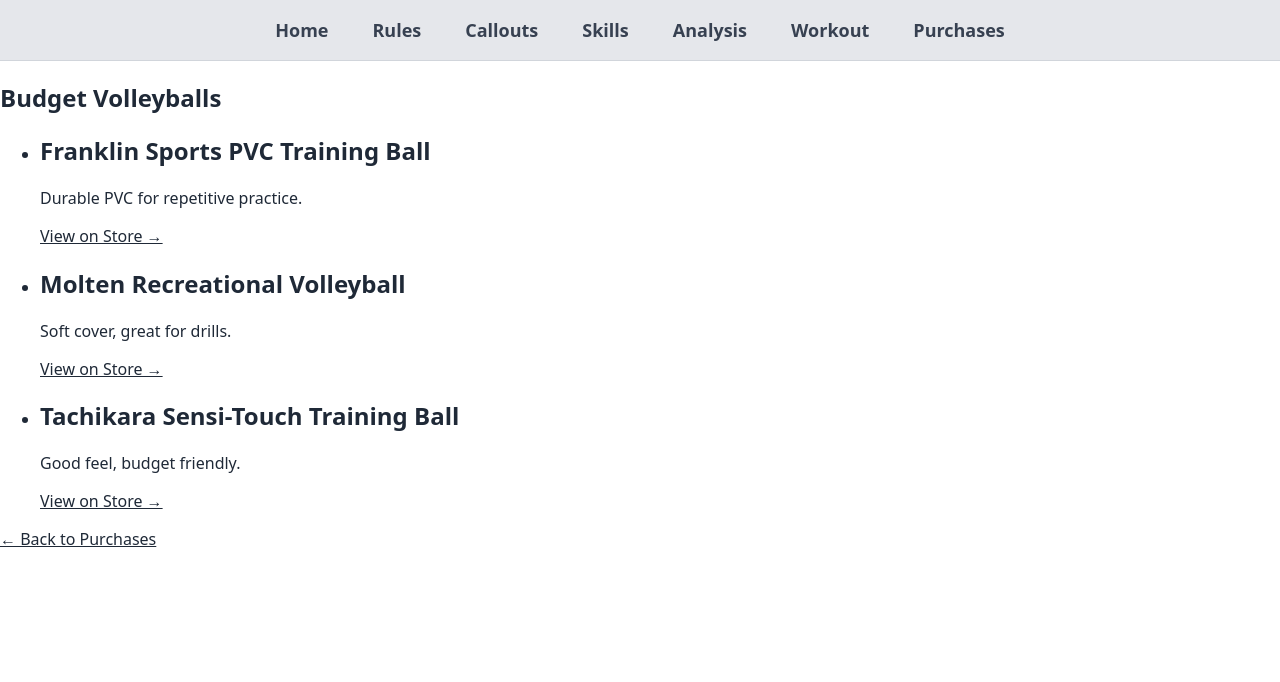
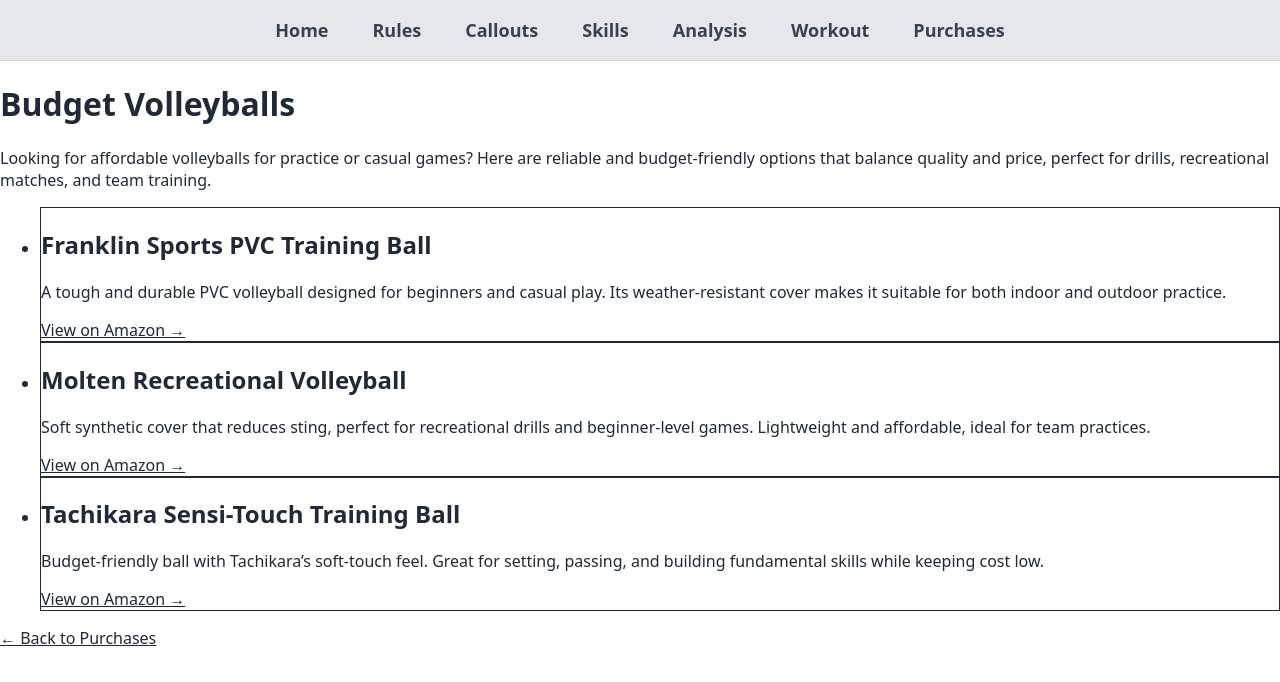
Before and after one commit to blueweriy/volleyball-ai-website, a React (Vite) app: page /purchases/balls/budget in a window 1280 px wide. Shown: the top 682 px of the page. Built offline with nearby package versions, Linux system fonts and the light colour scheme.

Commit message:
Update BallsBudget.jsx

```diff
--- a/src/pages/purchases/BallsBudget.jsx
+++ b/src/pages/purchases/BallsBudget.jsx
@@ -5,46 +5,59 @@ import { Link } from "react-router-dom";
 const items = [
   {
     name: "Franklin Sports PVC Training Ball",
-    desc: "Durable PVC for repetitive practice.",
-    url: "https://www.amazon.com/Franklin-Sports-Mystic-Volleyball-Synthetic/dp/B07XNSXRBX/ref=sr_1_8?crid=2FYLV8ER6N506&dib=eyJ2IjoiMSJ9.rxuehAT2wZiBZ9hmDsBDfmo4o9SsLif-HbD-7jzn3VQ-2FRjYmDiFEjF0yQJgU6og2D1rG1TWHNK3WBQ-ddkGckiVY2toCMmel-d2Va67zEev8ggtLYbV8tDUHWtVvRYL9n6bq9oKHBO84avnVQAOieGcsgmK6cxN-kFth0veFqxZuw2UdzatZ6167wWCD3EbLbg73wI_p9OrU1IzB3U97IR2KjYn1oKAvRLXdG3BQS-QUTTQdaC8DzgfRaShK5XTs1WVLext1fp4COL1_jdkueV1mF6yXOXwWvZoIGe6nY.lmD1uedNpPIhtQkwSmmsgreND5TbjQWctlfr5-ltc10&dib_tag=se&keywords=franklin%2Bsports%2Bpvc%2Btraining%2Bvolley%2Bball&qid=1755284108&s=sporting-goods&sprefix=franklin%2Bsports%2Bpvc%2Btraining%2Bvlley%2Bball%2B%2Csporting%2C172&sr=1-8&th=1",
+    desc: "A tough and durable PVC volleyball designed for beginners and casual play. Its weather-resistant cover makes it suitable for both indoor and outdoor practice.",
+    url: "https://www.amazon.com/Franklin-Sports-Mystic-Volleyball-Synthetic/dp/B07XNSXRBX",
   },
   {
     name: "Molten Recreational Volleyball",
-    desc: "Soft cover, great for drills.",
-    url: "https://www.amazon.com/Molten-Stars-Stripes-Recreational-Volleyball/dp/B00JMB3FLY/ref=sr_1_1?crid=4I8FC5GJN81P&dib=eyJ2IjoiMSJ9.W74O091nQYWZnQD3p4DkdGaj0gVENfk-XCqCWQqclHLzr4eXtcADlXWKoIzRAT795DvCqiUsk28U7ytFVo7uA9DhHcwSb9PrOiiKHGQMrDlkje6GM9T62E8c-Tyhm0JjaR2JCBY1W5gspiVkyJtQIXkLyNZDwfKbq_QFc6zhUhBmtKyyHdYa8ll5IL1oHqDz1xEaJQ1lJICx1SkrQaU_fvCttAECLLlEO2gp6dUgidI-DPwcI9_8oQhYjlf_eKkbFZzINamwhxjjtDXc8ATAvibx8hnPCAs4jIz1i0BUJFE.rtPQrbNfKHTexayipJrlzrme_9GIIVt0DKwcWW93an8&dib_tag=se&keywords=Molten%2BRecreational%2BVolleyball&qid=1755284175&s=sporting-goods&sprefix=molten%2Brecreational%2Bvolleyball%2Csporting%2C183&sr=1-1&th=1",
+    desc: "Soft synthetic cover that reduces sting, perfect for recreational drills and beginner-level games. Lightweight and affordable, ideal for team practices.",
+    url: "https://www.amazon.com/Molten-Stars-Stripes-Recreational-Volleyball/dp/B00JMB3FLY",
   },
   {
     name: "Tachikara Sensi-Touch Training Ball",
-    desc: "Good feel, budget friendly.",
-    url: "https://www.amazon.com/Tachikara-VX2-Solid-Spark-Volleyball/dp/B0F3JV26CQ/ref=sr_1_13?dib=eyJ2IjoiMSJ9.yc5XK8PfO6JjZg6lSQqD5Yt2A_PG5rIkEofIhcKFj1u_JhylzQcvu7CuTeRvsix791ibdLtg_Z0g2ym-QmZcdRhsBKAlTP9AhJfNgYYmaalY_dezjI09u_KhV6bvzL-qENeUWgNejjTsxmGeHJOrSeaLtd2DxMKAb_Nht8zM0jht0lmp1hITZF9HkfaC2CwZxzc6E6q4h9zbrDVZ84x9B6vrFmzSQYE3DOiJ5VeQg7WSKSNDGyFNu2p1exb_X3X_0kDg4-IaIFvFY_Y1stC4XcOmo5fgt_ne1uPjY8-Wu0o.GMTjHqA0GpZWyi-ttOeNbPSmBRO1_6JM8aOowO9B29A&dib_tag=se&qid=1755284259&refinements=p_89%3ATachikara&sr=8-13&srs=119179709011&th=1",
+    desc: "Budget-friendly ball with Tachikara’s soft-touch feel. Great for setting, passing, and building fundamental skills while keeping cost low.",
+    url: "https://www.amazon.com/Tachikara-VX2-Solid-Spark-Volleyball/dp/B0F3JV26CQ",
   },
 ];
 
 export default function BallsBudget() {
   return (
-    <section className="space-y-6">
-      <h1 className="text-3xl font-semibold">Budget Volleyballs</h1>
+    <div className="py-16 px-6 max-w-4xl mx-auto bg-white text-gray-900">
+      <h1 className="text-3xl font-bold mb-4">Budget Volleyballs</h1>
+      <p className="text-lg mb-6">
+        Looking for affordable volleyballs for practice or casual games? Here are
+        reliable and budget-friendly options that balance quality and price,
+        perfect for drills, recreational matches, and team training.
+      </p>
 
       <ul className="space-y-6">
         {items.map((it) => (
-          <li key={it.name} className="bg-gray-50 p-4 rounded shadow-sm">
+          <li
+            key={it.name}
+            className="bg-gray-50 p-6 rounded-2xl shadow-md border border-gray-200"
+          >
             <h2 className="text-xl font-semibold">{it.name}</h2>
-            <p className="mt-1 text-gray-700">{it.desc}</p>
+            <p className="mt-2 text-gray-700">{it.desc}</p>
             <a
               href={it.url}
               target="_blank"
               rel="noopener noreferrer"
-              className="mt-2 inline-block text-blue-600 underline"
+              className="mt-3 inline-block text-blue-600 underline"
             >
-              View on Store →
+              View on Amazon →
             </a>
           </li>
         ))}
       </ul>
 
-      <Link to="/purchases" className="mt-8 inline-block text-blue-600 underline">
-        ← Back to Purchases
-      </Link>
-    </section>
+      <div className="mt-10">
+        <Link
+          to="/purchases"
+          className="inline-block text-blue-600 underline hover:text-blue-800"
+        >
+          ← Back to Purchases
+        </Link>
+      </div>
+    </div>
   );
 }
```
